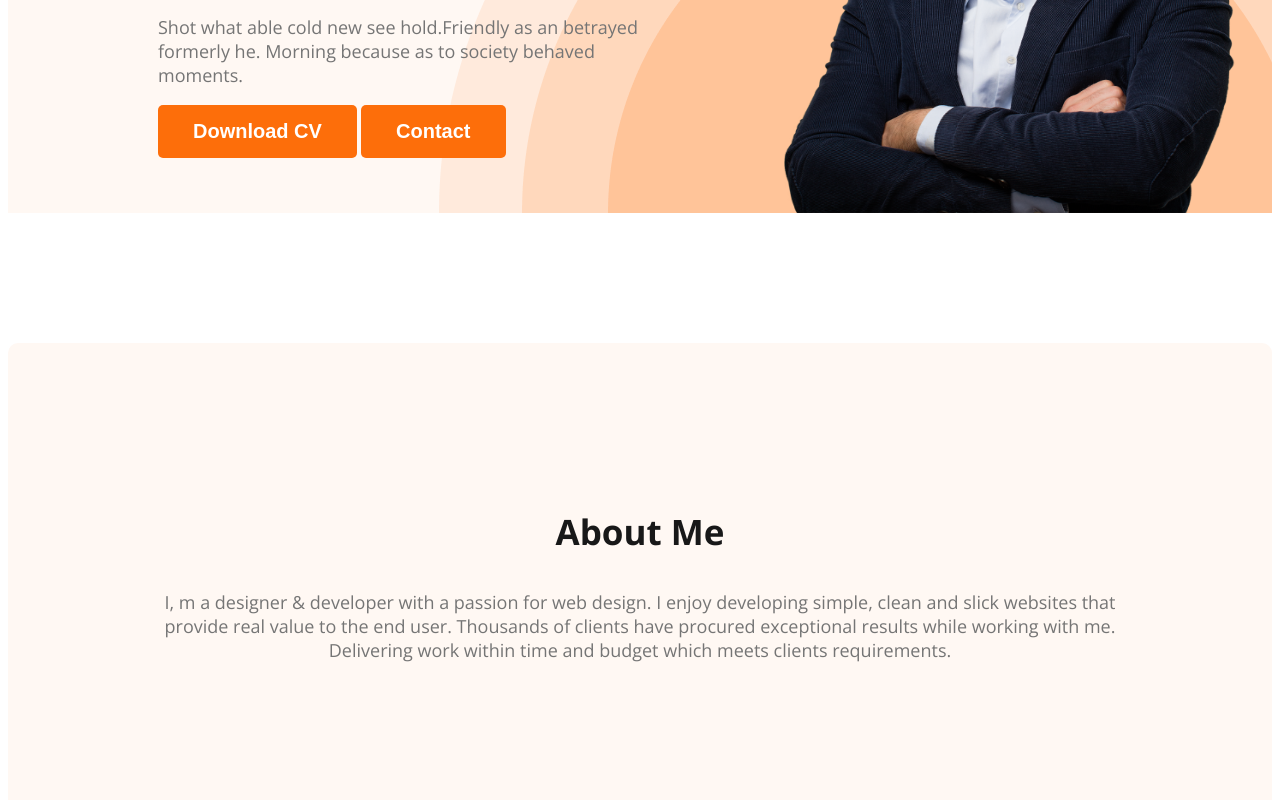
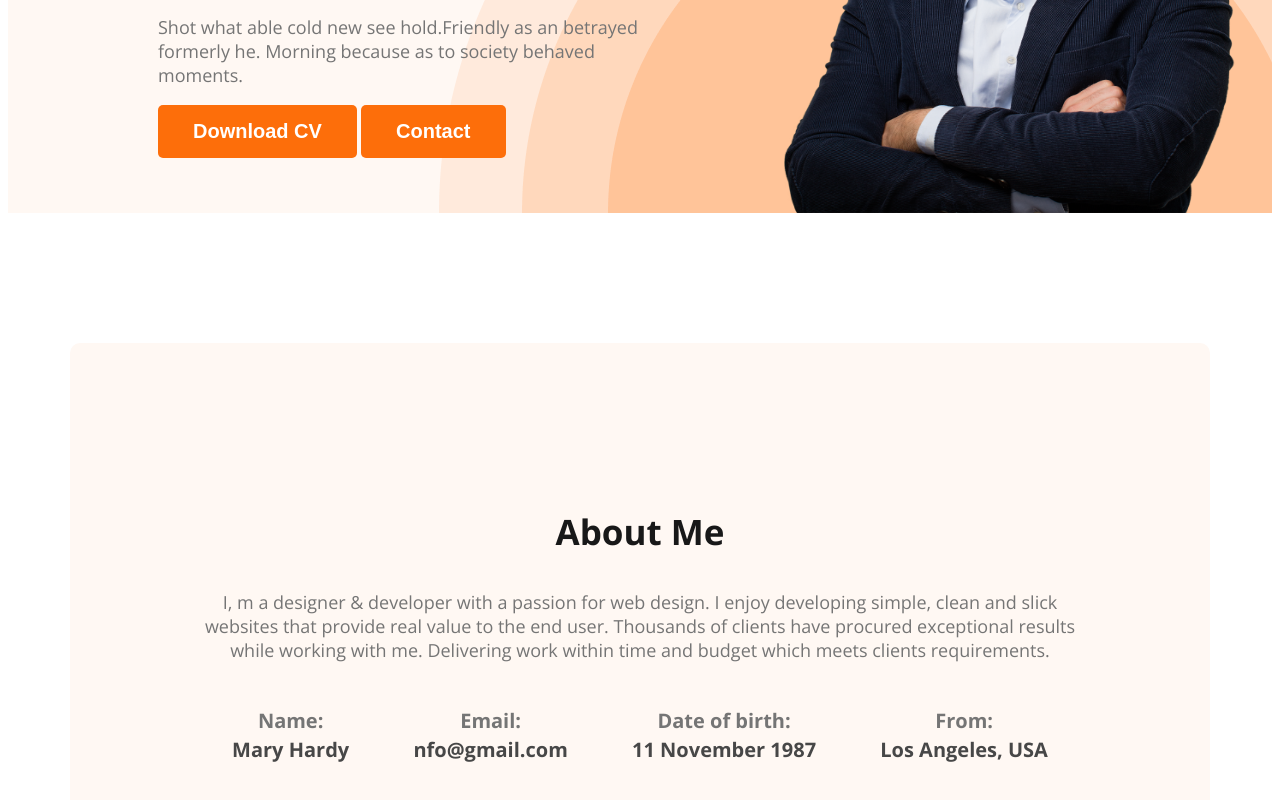
Before and after one commit to Almansur342/Developer-Portfolio, a plain HTML site: page index.html in a window 1280 px wide. Shown: the part 476-1276 px from the top of the page. Drawn offline with nearby package versions, Linux system fonts and the light colour scheme.

Commit message:
added about information

```diff
--- a/index.html
+++ b/index.html
@@ -34,6 +34,26 @@
         <section class="about">
               <h3 class="section-title">About Me</h3>
               <p class="section-description">I, m a designer & developer with a passion for web design. I enjoy developing simple, clean and slick websites that provide real value to the end user. Thousands of clients have procured exceptional results while working with me. Delivering work within time and budget which meets clients requirements.</p>
+              <div class="about-info-container">
+              <!-- .about-info*4>ph4.info-title+p.info-description -->
+              <div class="about-info">
+                <h4 class="info-title">Name:
+                  </h4>
+                <p class="info-description">Mary Hardy</p>
+              </div>
+              <div class="about-info">
+                <h4 class="info-title">Email:</h4>
+                <p class="info-description">nfo@gmail.com</p>
+              </div>
+              <div class="about-info">
+                <h4 class="info-title">Date of birth:</h4>
+                <p class="info-description">11 November 1987</p>
+              </div>
+              <div class="about-info">
+                <h4 class="info-title">From:</h4>
+                <p class="info-description">Los Angeles, USA</p>
+              </div>
+            </div>
         </section>
   </main>
   <footer>
--- a/styles/portfolio.css
+++ b/styles/portfolio.css
@@ -51,7 +51,8 @@ nav a {
 
 /* header related styles */
 .header {
-  background-color: #FFF8F3;;
+  background-color: #FFF8F3;
+  ;
   background-image: url('../images/header_bg.png');
   background-repeat: no-repeat;
   background-position: bottom right;
@@ -95,6 +96,11 @@ nav a {
 }
 
 /* main section styles */
+main {
+  max-width: 1140px;
+  margin: 0 auto;
+}
+
 /* about section style */
 .about {
   padding: 130px;
@@ -109,8 +115,33 @@ nav a {
   font-size: 35px;
   font-weight: 700;
 }
-.section-description{
+
+.section-description {
   color: #757575;
-text-align: center;
-font-size: 18px;
+  text-align: center;
+  font-size: 18px;
 }
+
+.about-info-container {
+  display: flex;
+  justify-content: space-around;
+}
+
+.about-info {
+  text-align: center;
+}
+
+.info-title {
+  color:#757575;
+  font-size: 20px;
+  font-weight: 400px;
+  margin-bottom: 0;
+}
+
+.info-description {
+  color: #474747;
+  font-size: 20px;
+  font-weight: 700;
+  margin-top: 2px;
+
+}
```
